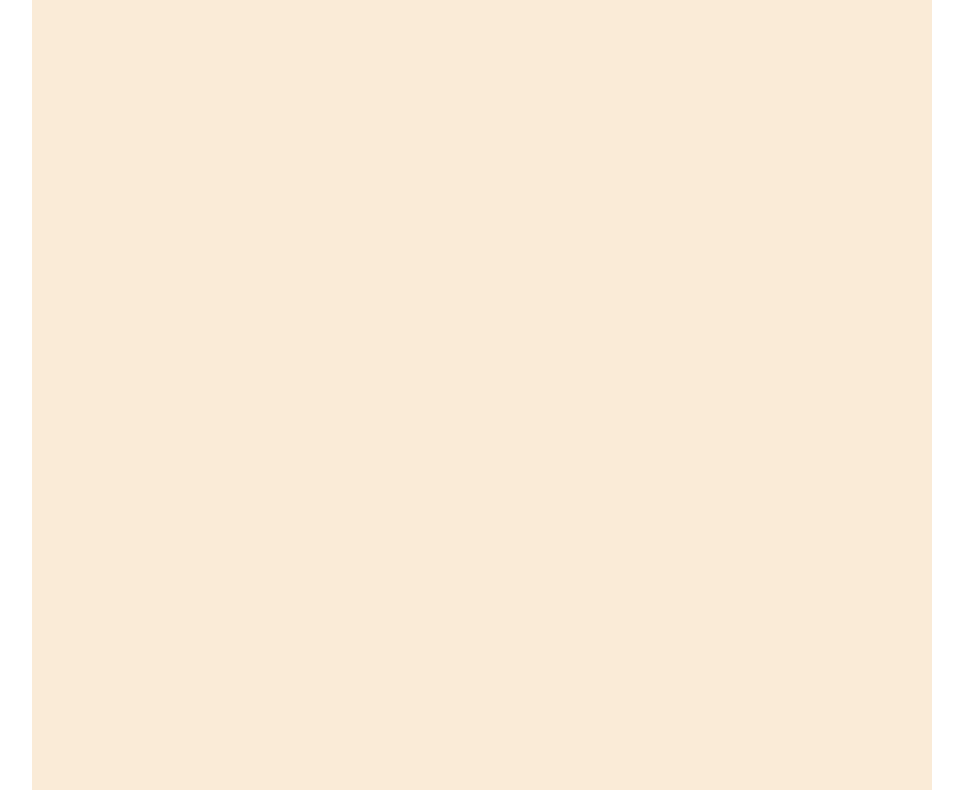
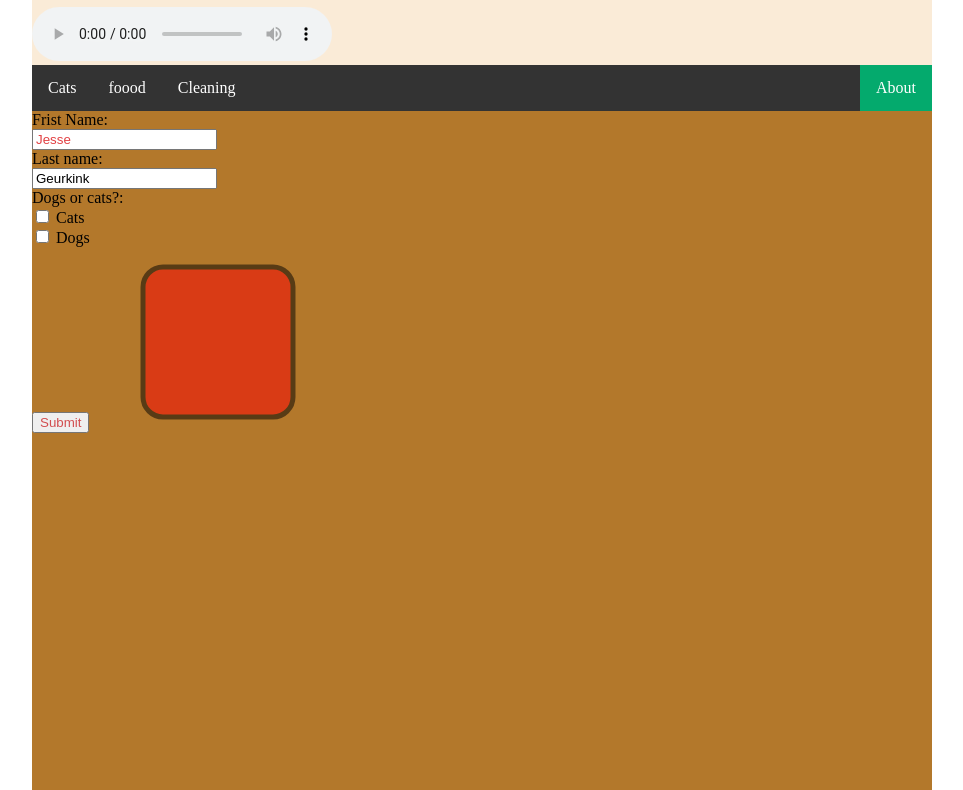
Before and after one commit to Wildcard-Phantom/Project3, a plain HTML site: page index.html in a window 1280 px wide. Shown: the part 73-863 px from the top of the page, without its empty margins (158-1121 px from the left). Drawn offline with Linux system fonts and the light colour scheme.

Commit message:
Update index.html

```diff
--- a/index.html
+++ b/index.html
@@ -8,12 +8,40 @@
 </head>
 
 <body>
-	<div id="nav"><h1>Welcome</h1><nav><ul>
-		</ul>
+<div id="nav"><h1>Welcome to Module 6 of Meowing Cats</h1><audio controls>
+<source src="assests/sound_effect_3.mp3" type="audio/mpeg">
+</audio> <nav><ul>
+  <li><a href="#cats">Cats</a></li>
+  <li><a href="#food">foood</a></li>
+  <li><a href="#contact">Cleaning</a></li>
+  <li style="float:right"><a class="active" href="#about">About</a></li>
+</ul>
+		</nav>
+  <section>
+    <article class="left">
+	  <label for="fristName">Frist Name:</label>
+		  <br>
+	  <input type="text" id="fristName" name="fristName" value="Jesse"><br>
+		  <label for="lastName">Last name:</label><br>
+	  <input type="text" id="lastName" value="Geurkink">
+	  <br>
+	    <label for="question">Dogs or cats?:</label><br>
+	    <input type="checkbox" id="question" value="Cats">
+      Cats<br>
+		<input type="checkbox"> Dogs<br>
+		<input type="submit" class="fristName" vaule="Submit">
+		<svg width="400" height="180">
+  <rect x="50" y="20" rx="20" ry="20" width="150" height="150"
+  style="fill:red;stroke:black;stroke-width:5;opacity:0.5" />
+</svg>
 
-	</nav>
+													</article>
 
-	</div>
+
+
+  </section>
+
+</div>
 
 
 
```
